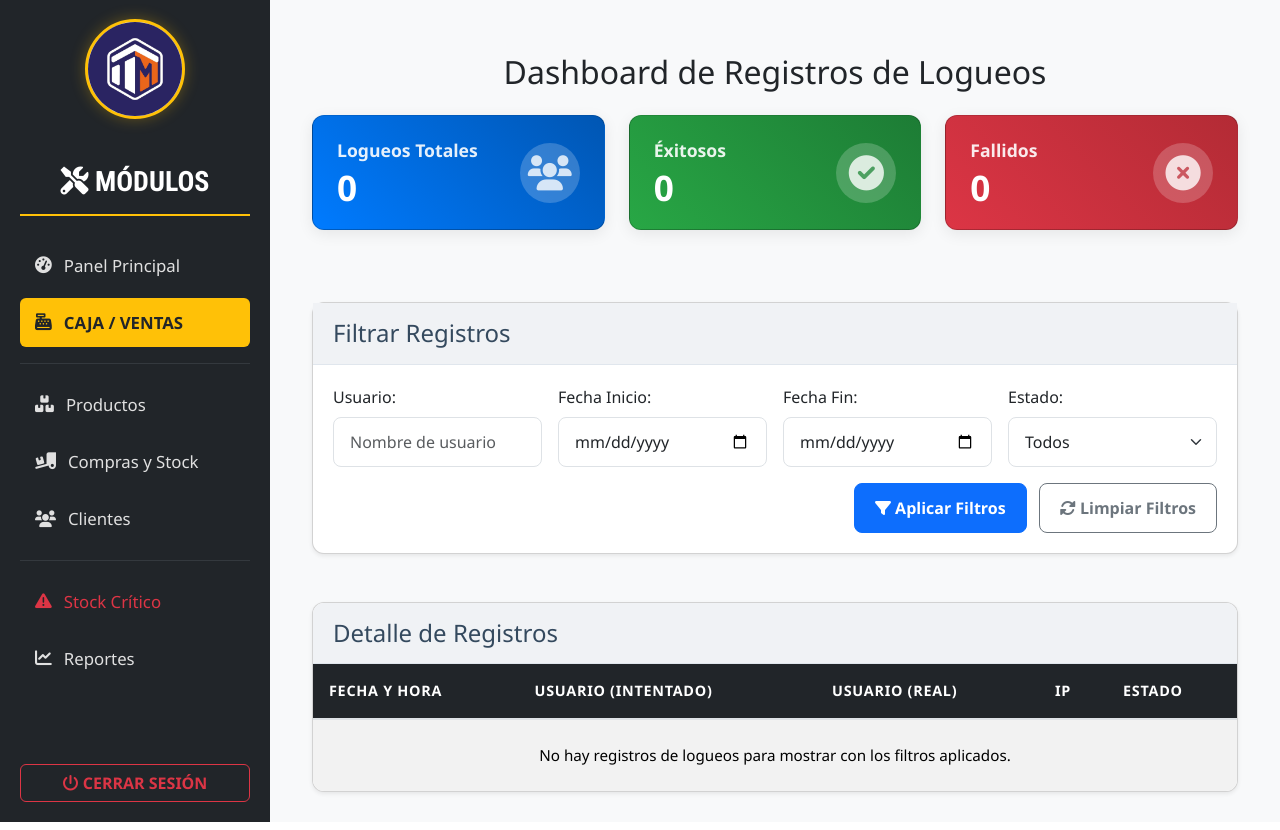
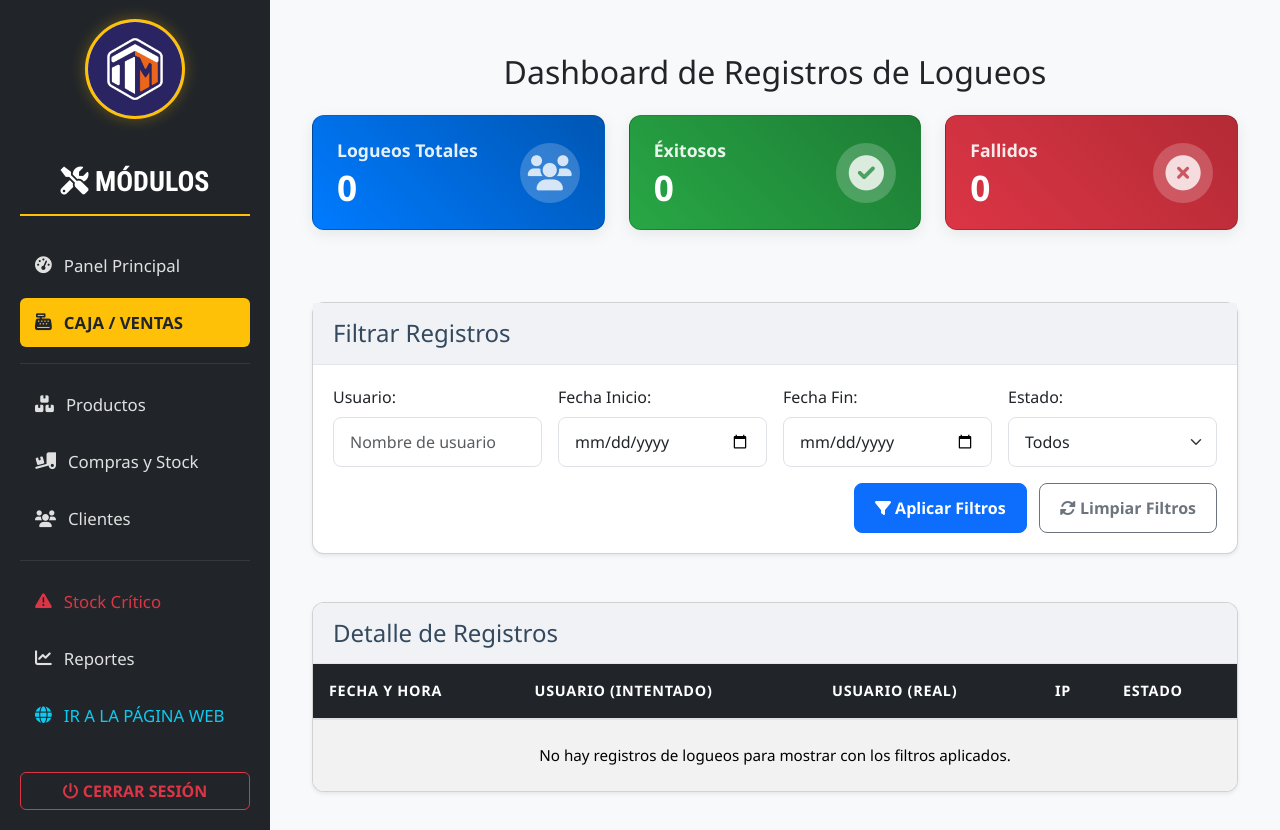
Before and after one commit to Andrevalqui/mi-ferreteria, a Django app: page /reportes/logueos/ in a window 1280 px wide. Shown: the part 64-894 px from the top of the page. Run offline with Django 5.2, Linux system fonts and the light colour scheme; the visitor is signed in with stand-in values (Sample User, id 1); data that the repository does not hold is empty.

Commit message:
Update base.html

```diff
--- a/inventario/templates/inventario/base.html
+++ b/inventario/templates/inventario/base.html
@@ -5,6 +5,7 @@
     <meta charset="UTF-8">
     <meta name="viewport" content="width=device-width, initial-scale=1.0">
     <title>{% block title %}Ferretería System{% endblock %}</title>
+
     <link href="https://cdn.jsdelivr.net/npm/bootstrap@5.3.3/dist/css/bootstrap.min.css" rel="stylesheet">
     <link rel="stylesheet" href="https://cdnjs.cloudflare.com/ajax/libs/font-awesome/6.0.0-beta3/css/all.min.css">
     <link href="https://fonts.googleapis.com/css2?family=Roboto+Condensed:wght@700&display=swap" rel="stylesheet">
@@ -133,6 +134,11 @@
                 <a href="{% url 'inventario:reporte_ventas' %}" class="nav-button">
                     <i class="fas fa-chart-line"></i> Reportes
                 </a>
+
+                <!-- BOTÓN NUEVO: IR A LA PÁGINA WEB -->
+                <a href="{% url 'inventario:portal' %}" class="nav-button" style="color: #0dcaf0;">
+                    <i class="fas fa-globe"></i> IR A LA PÁGINA WEB
+                </a>
             </div>
 
             {% if user.is_authenticated %}
```
